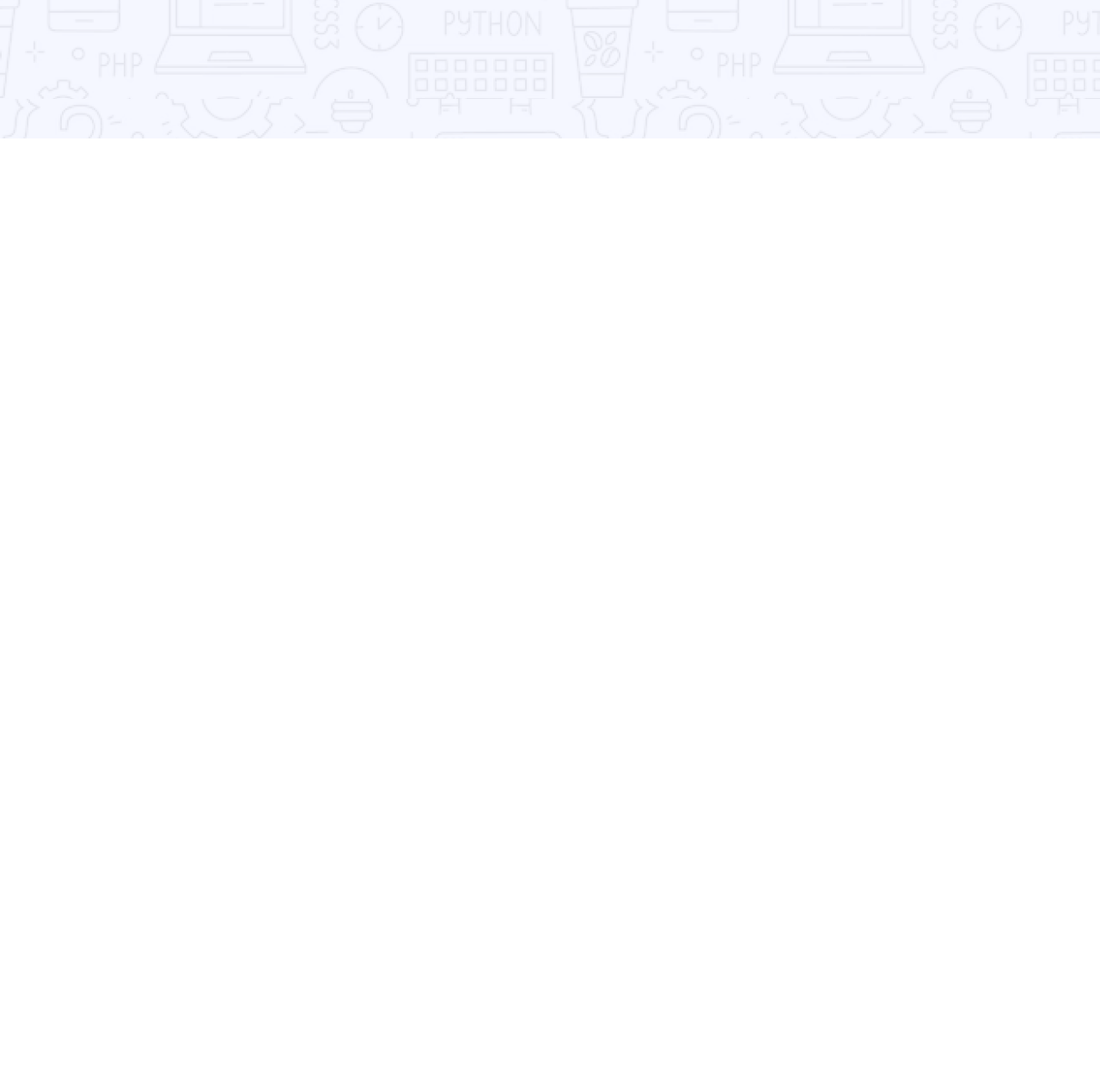
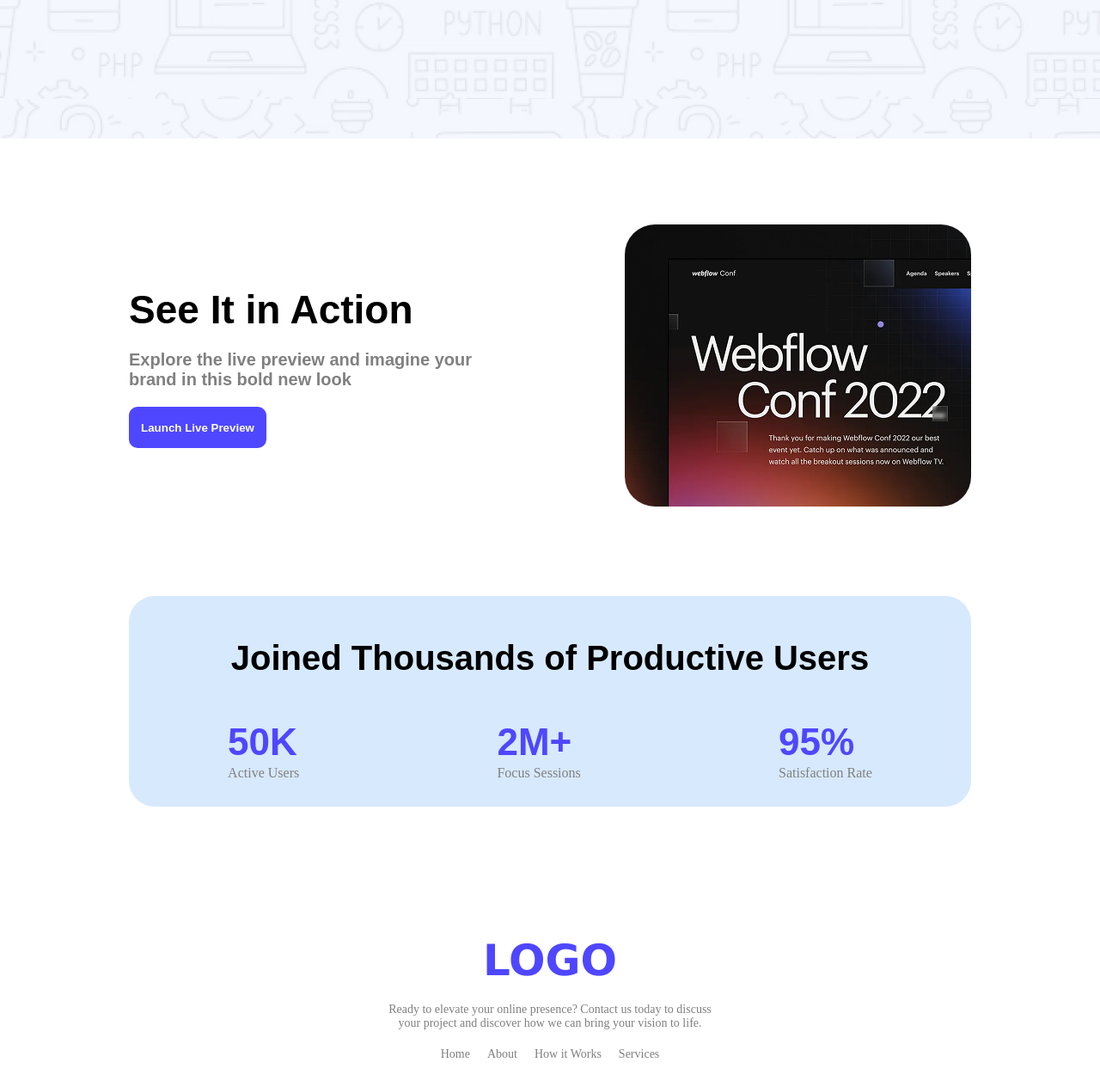
Before and after one commit to codewithrabby/Assignment-01, a plain HTML site: page index.html in a window 1280 px wide. Shown: the part 537-1801 px from the top of the page at 86% size. Before the commit the page ends 800 px from the top, so only its background shows below. Drawn offline with Linux system fonts and the light colour scheme.

Commit message:
added productive user & footer section with css styles

```diff
--- a/index.html
+++ b/index.html
@@ -16,10 +16,43 @@
         <button class="banner-btn">Stay Focused</button>
     </header>
     <main>
-
+        <section class="action">
+            <div>
+                <h2 class="action-h2">See It in Action</h2>
+                <p class="action-p">Explore the live preview and imagine your <br> brand in this bold new look</p>
+                <button class="action-btn">Launch Live Preview</button>
+            </div>
+            <div>
+                <img class="action-img" src="Assets/wc-mini.png" alt="">
+            </div>
+        </section>
+        <section class="productive">
+            <h1 class="productive-h1">Joined Thousands of Productive Users</h1>
+            <div class="productive-div">
+                <div>
+                    <h1>50K</h1>
+                    <p>Active Users</p>
+                </div>
+                <div>
+                    <h1>2M+</h1>
+                    <p>Focus Sessions</p>
+                </div>
+                <div>
+                    <h1>95%</h1>
+                    <p>Satisfaction Rate</p>
+                </div>
+            </div>
+        </section>
     </main>
     <footer>
-
+        <h1 class="footer-logo">LOGO</h1>
+        <P class="footer-p">Ready to elevate your online presence? Contact us today to discuss <br> your project and discover how we can bring your vision to life.</P>
+        <div class="footer-anchor">
+            <a href="">Home</a>
+            <a href="">About</a>
+            <a href="">How it Works</a>
+            <a href="">Services</a>
+        </div>
     </footer>
 </body>
 </html>
--- a/style.css
+++ b/style.css
@@ -54,3 +54,108 @@ nav{
     margin: 0 auto;
     font-weight: bold;
 }
+
+
+/* Action Section */
+
+.action{
+    display: flex;
+    justify-content: space-between;
+    align-items: center;
+    margin: 100px 150px;
+}
+
+.action-h2{
+    font-size: 46px;
+    font-family: sans-serif;
+    font-weight: bold;
+    padding-bottom: 20px;
+}
+.action-p{
+    color: grey;
+    font-size: 20px;
+    font-family: sans-serif;
+    font-weight: bold;
+    padding-bottom: 20px;
+}
+.action-btn{
+    width: 160px;
+    height: 48px;
+    background-color: #4E47FF;
+    color: #FFFFFF;
+    border: none;
+    border-radius: 10px;
+    margin: 0 auto;
+    font-weight: bold;
+}
+.action-img{
+    border-radius: 35px;
+}
+
+
+/* Productive user section */
+
+.productive{
+    background-color: rgb(215, 233, 253);
+    margin: 100px 150px;
+    border-radius: 30px;
+}
+.productive-h1{
+    font-size: 40px;
+    font-family: sans-serif;
+    font-weight: bold;
+    text-align: center;
+    padding-top: 50px;
+    padding-bottom: 50px;
+}
+
+.productive-div{
+    display: flex;
+    justify-content: space-around;
+}
+.productive-div h1{
+    color: #4E47FF;
+    font-size: 44px;
+    font-family: sans-serif;
+    font-weight: bolder;
+    padding-bottom: 2px;
+}
+.productive-div p{
+    color: grey;
+    font-size: 16px;
+    padding-bottom: 30px;
+}
+
+
+
+
+/* footer */
+
+.footer-logo{
+    color: #4E47FF;
+    font-size: 50px;
+    font-family: Verdana, Geneva, Tahoma, sans-serif;
+    font-weight: bolder;
+    text-align: center;
+    padding-top: 50px;
+    padding-bottom: 20px;
+}
+.footer-p{
+    color: grey;
+    font-size: 14px;
+    font-weight: lighter;
+    text-align: center;
+    padding-bottom: 20px;
+}
+.footer-anchor{
+    display: flex;
+    justify-content: center;
+    gap: 20px;
+    padding-bottom: 30px;
+
+}
+.footer-anchor a{
+    text-decoration: none;
+    color: grey;
+    font-size: 14px;
+}
```
